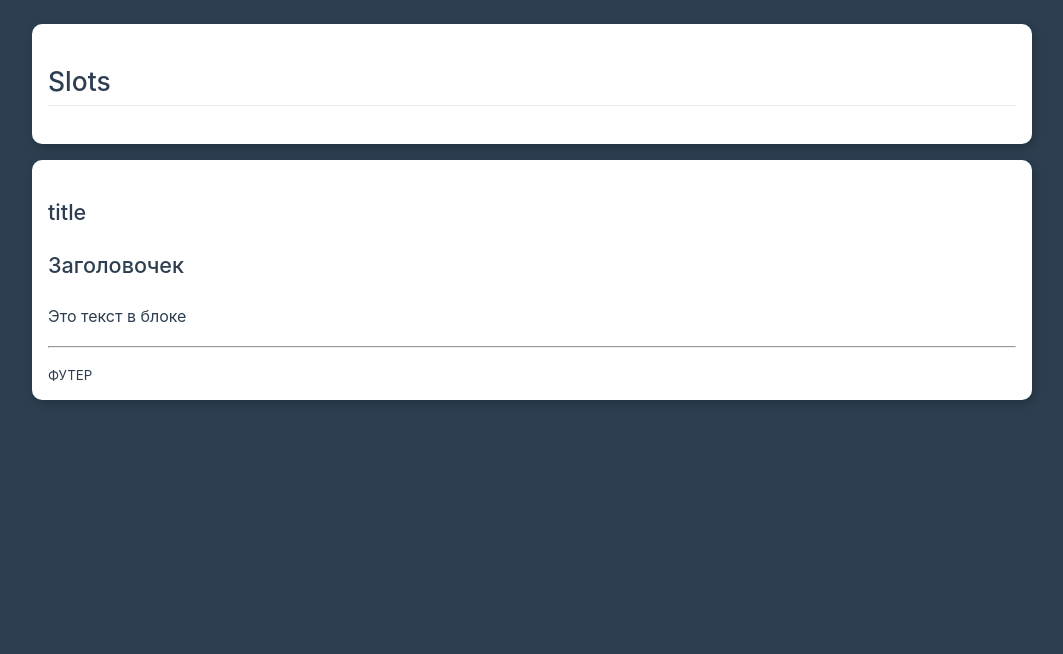
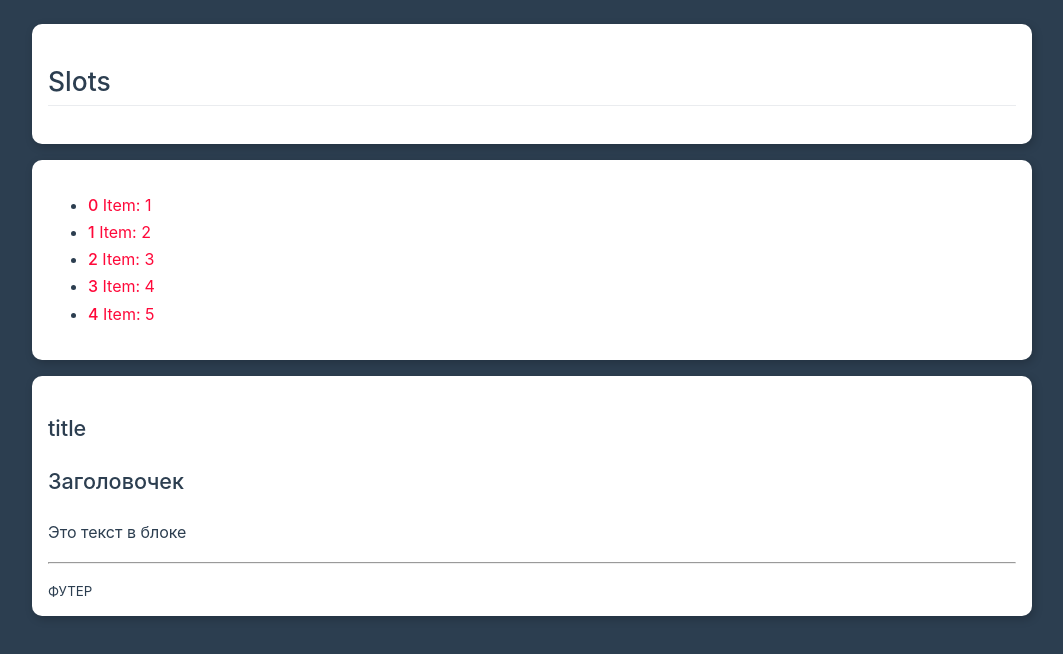
Before and after one commit to Wolf-Den1994/vue_project4, a Vue app: page / in a window 1280 px wide. Shown: the top 654 px of the page, without its empty margins (108-1171 px from the left). Built offline with nearby package versions, Linux system fonts and the light colour scheme.

Commit message:
slots props

```diff
--- a/src/App.vue
+++ b/src/App.vue
@@ -3,6 +3,16 @@
     <div class="card">
       <h2>Slots</h2>
     </div>
+
+    <app-list>
+      <template #default="{ idx, iter }">
+        <span style="color: #ff0839">
+          <strong>{{ idx }}</strong>
+          Item: {{ iter }}
+        </span>
+      </template>
+    </app-list>
+
     <app-block>
       <p>Это текст в блоке</p>
       <template #header>
@@ -18,9 +28,11 @@
 
 <script>
 import AppBlock from './AppBlock'
+import AppList from './AppList'
 export default {
   components: {
-    AppBlock
+    AppBlock,
+    AppList
   }
 }
 </script>
--- /dev/null
+++ b/src/AppList.vue
@@ -0,0 +1,15 @@
+<template>
+  <div class="card">
+    <ul>
+      <li v-for="(item, i) in 5" :key="item">
+        <slot :iter="item" :idx="i"></slot>
+      </li>
+    </ul>
+  </div>
+</template>
+
+<script>
+export default {
+
+}
+</script>
```
